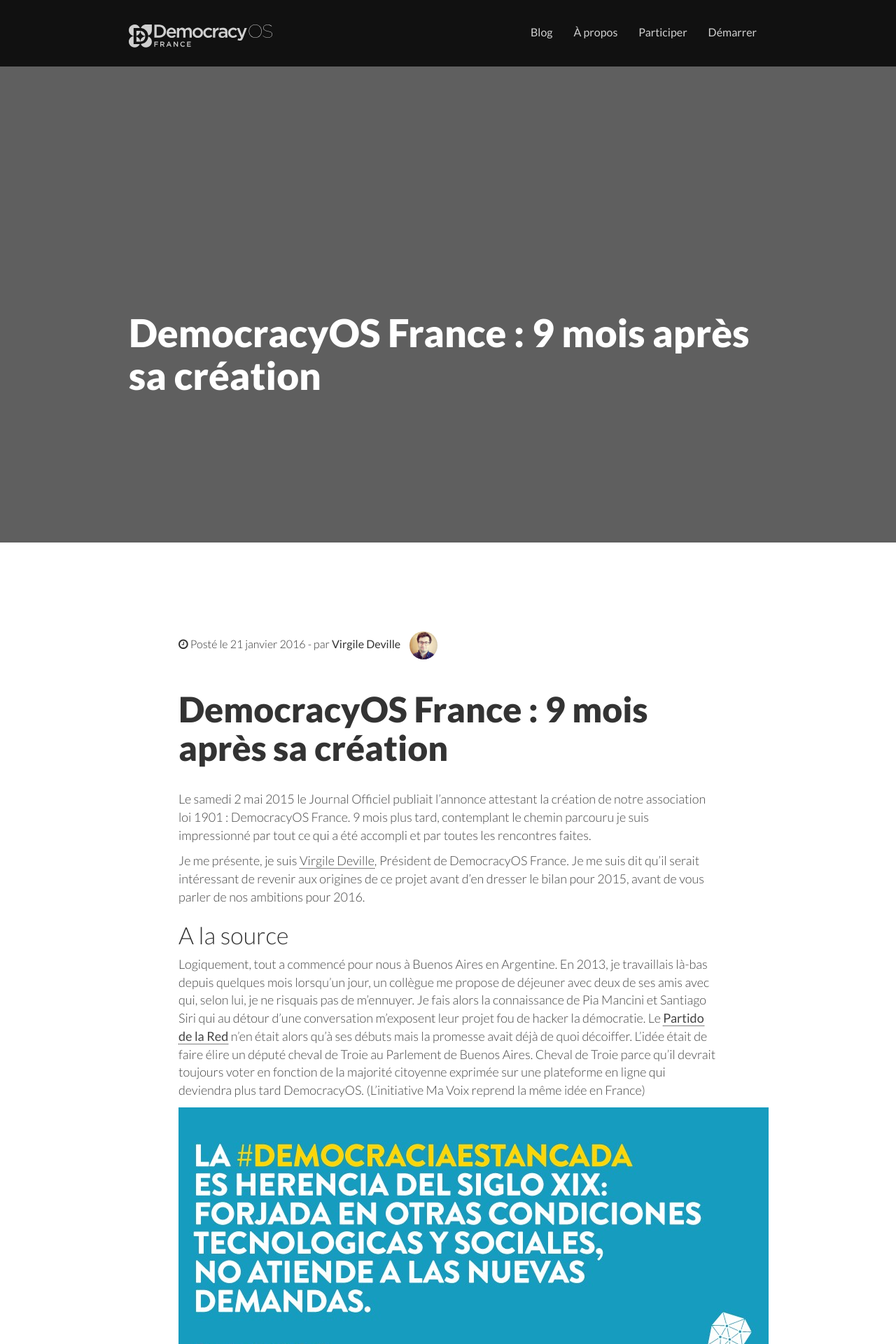
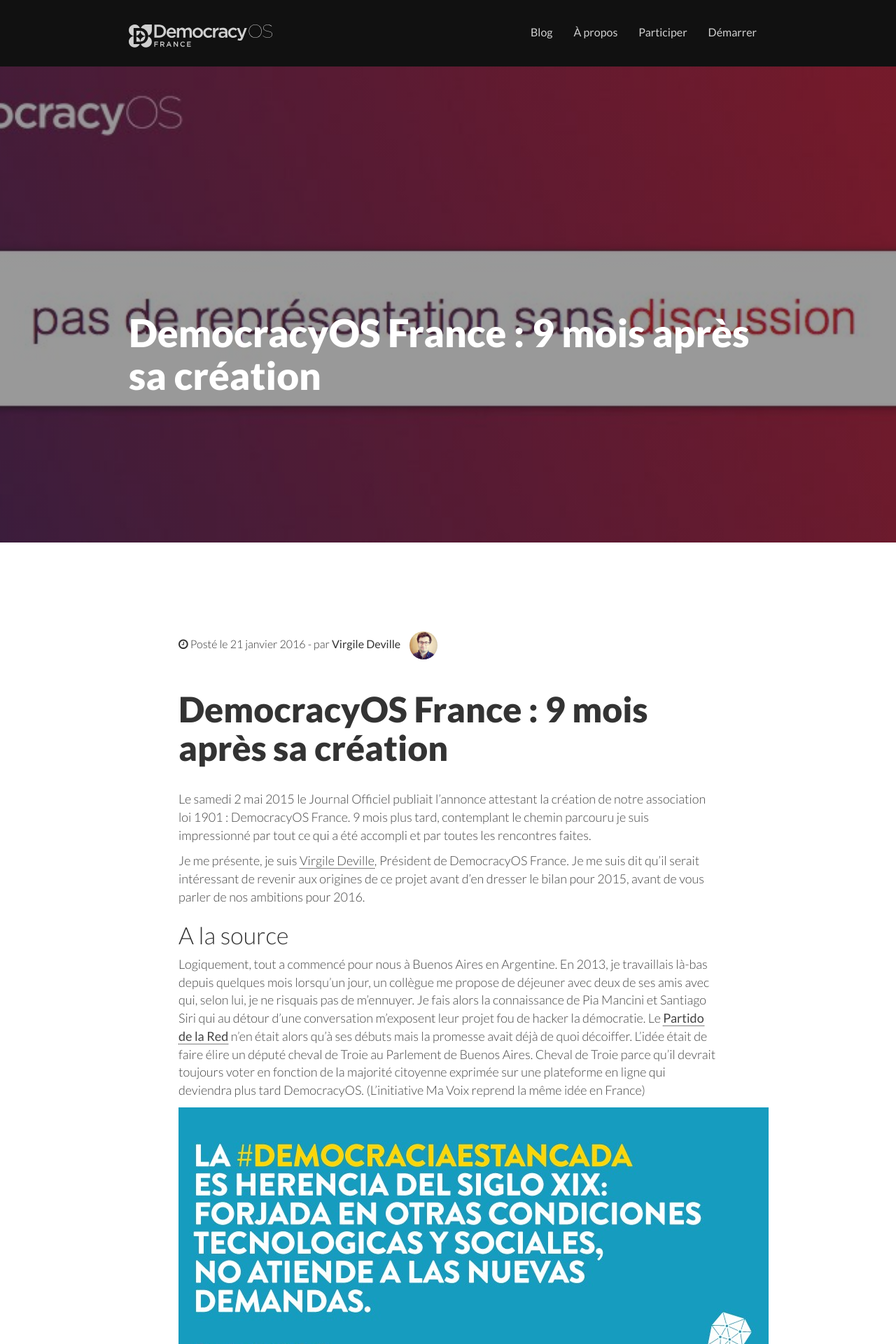
Before and after one commit to democracy-os-fr/democracy-os-fr.github.io, a Jekyll site: the page built from _posts/2016-11-07-democracyos-france-9-mois-apres-sa-creation.md, in a window 1280 px wide. Shown: the top 1920 px of the page at 70% size. Built offline with Jekyll 4.4.1, drawn with Linux system fonts in a browser that asks for light colours; nearby versions of some CDN libraries; comment, search, counter and statistics services are not loaded.

Commit message:
fix article

```diff
--- a/_posts/2016-11-07-democracyos-france-9-mois-apres-sa-creation.md
+++ b/_posts/2016-11-07-democracyos-france-9-mois-apres-sa-creation.md
@@ -2,7 +2,7 @@
 title: 'DemocracyOS France : 9 mois après sa création'
 date: '2016-01-21 14:50:00'
 layout: post
-hero: forestryio/images/banner+dos.png
+hero: forestryio/images/banner_dos.jpg
 customclass: ''
 tags: []
 description_hero: ''
```
Also changed, not shown: forestryio/images/banner dos.png (deleted), forestryio/images/banner_dos.jpg (added), 1 other file.
